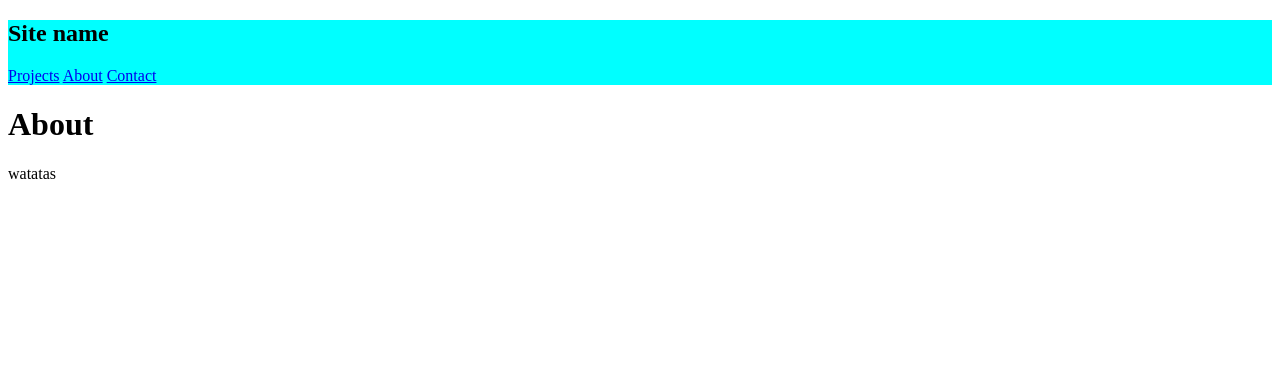
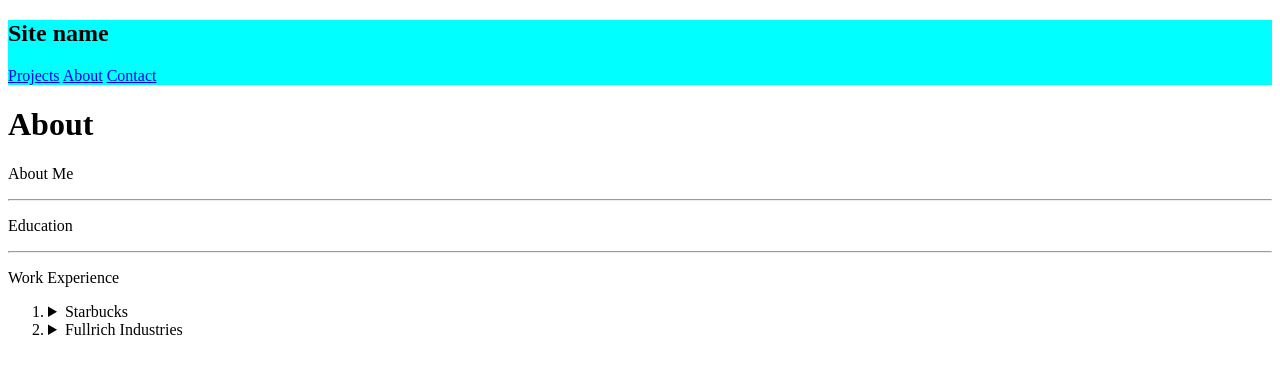
Before and after one commit to ehw014/cse134b_hw2, a plain HTML site: page about.html in a window 1280 px wide. Drawn offline with Linux system fonts and the light colour scheme.

Commit message:
Update about.html

```diff
--- a/about.html
+++ b/about.html
@@ -18,7 +18,25 @@
     <header>
         <h1><strong>About</strong></h1>
      </header>
-    <p>watatas</p>
+    <p>About Me</p>
+    <hr>
+    <p>Education</p>
+    <hr>
+    <p>Work Experience</p>
+    <ol>
+        <li>
+            <details>
+                <summary>Starbucks</summary>
+                <p>Nov 2021 - June 2022</p>
+            </details>
+        </li>
+        <li>
+            <details>
+                <summary>Fullrich Industries</summary>
+                <p>Sep 2017 - April 2020</p>
+            </details>
+        </li>
+    </ol>
 </body>
 
 </html>
```
